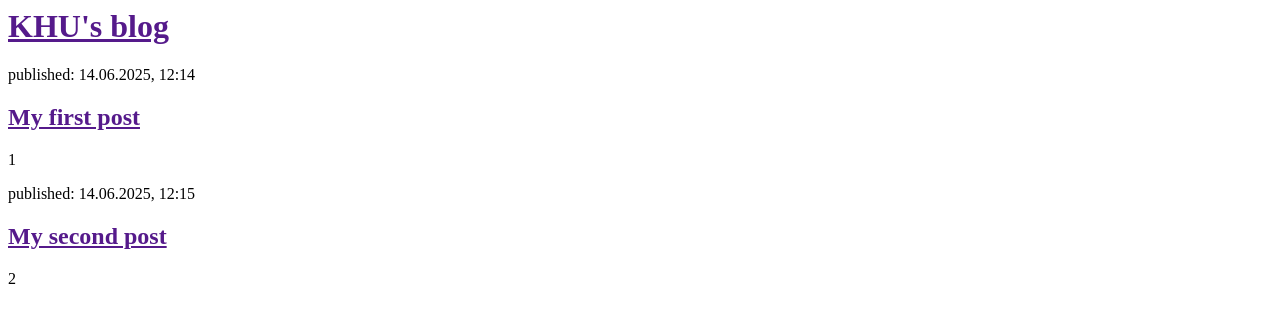
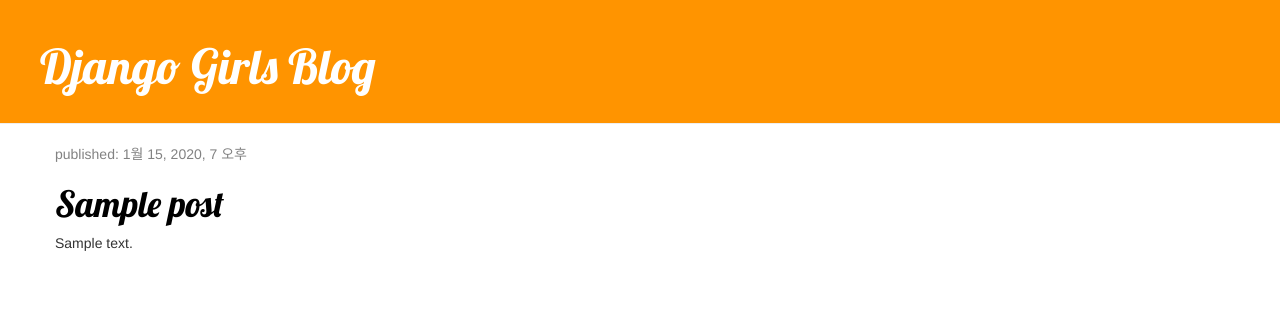
Before and after one commit to Gojin-genius/my-first-blog, a Django app: page / in a window 1280 px wide. Shown: the top 323 px of the page. Run offline with Django 3.2, Linux system fonts and the light colour scheme; tables that the repository leaves empty hold one stand-in row (values such as "Sample post"); some libraries are stand-ins or nearby versions.

Commit message:
Design CSS

```diff
--- /dev/null
+++ b/blog/static/css/blog.css
@@ -0,0 +1,46 @@
+.page-header {
+    background-color: #ff9400;
+    margin-top: 0;
+    padding: 20px 20px 20px 40px;
+}
+
+.page-header h1, .page-header h1 a, .page-header h1 a:visited, .page-header h1 a:active {
+    color: #ffffff;
+    font-size: 36pt;
+    text-decoration: none;
+}
+
+.content {
+    margin-left: 40px;
+}
+
+h1, h2, h3, h4 {
+    font-family: 'Lobster', cursive;
+}
+
+.date {
+    color: #828282;
+}
+
+.save {
+    float: right;
+}
+
+.post-form textarea, .post-form input {
+    width: 100%;
+}
+
+.top-menu, .top-menu:hover, .top-menu:visited {
+    color: #ffffff;
+    float: right;
+    font-size: 26pt;
+    margin-right: 20px;
+}
+
+.post {
+    margin-bottom: 70px;
+}
+
+.post h1 a, .post h1 a:visited {
+    color: #000000;
+}
--- a/blog/templates/blog/post_list.html
+++ b/blog/templates/blog/post_list.html
@@ -1,22 +1,34 @@
+{% load static %}
+<!DOCTYPE html>
+
 <html>
     <head>
-        <title> KHU's blog </title>
+        <title> Django Girls blog </title>
+        <link rel="stylesheet"href="//maxcdn.bootstrapcdn.com/bootstrap/3.2.0/css/bootstrap.min.css">
+        <link rel="stylesheet"href="//maxcdn.bootstrapcdn.com/bootstrap/3.2.0/css/bootstrap-theme.min.css">
+        <link rel="stylesheet" href="{% static 'css/blog.css' %}">
+        <link href="//fonts.googleapis.com/css?family=Lobster&subset=latin,latin-ext" rel="stylesheet" type="text/css">
     </head>
     <body>
-        <div>
-            <h1><a href=""> KHU's blog </a></h1>
+        <div class="page-header">
+            <h1><a href=""> Django Girls Blog </a></h1>
         </div>
 
-        <div>
-            <p>published: 14.06.2025, 12:14</p>
-            <h2><a href="">My first post</a></h2>
-            <p>1</p>
-        </div>
+        <div class="content container">
+            <div class="row">
+                <div class="col-md-8">
+                    {% for post in posts %}
+                        <div class="post">
+                            <div class="date">
+                                <p>published: {{ post.published_date }}</p>
+                            </div>
+                            <h1><a href ="">{{ post.title}}</a></h1>
+                            <p>{{ post.text|linebreaksbr }}</p>
+                        </div>
+                    {% endfor %}
 
-        <div>
-            <p>published: 14.06.2025, 12:15</p>
-            <h2><a href="">My second post</a></h2>
-            <p>2</p>
+                </div>
+            </div>
         </div>
     </body>
 </html>
--- a/blog/views.py
+++ b/blog/views.py
@@ -1,8 +1,11 @@
 from django.shortcuts import render
+from .models import Post
+from django.utils import timezone
 
 # Create your views here.
 def post_list(request):
-    return render(request, 'blog/post_list.html', {})
+    posts = Post.objects.filter(published_date__lte=timezone.now()).order_by('published_date')
+    return render(request, 'blog/post_list.html', {'posts': posts})
 
 def poem_page(request):
     return render(request, 'blog/poem.html', {})
```
